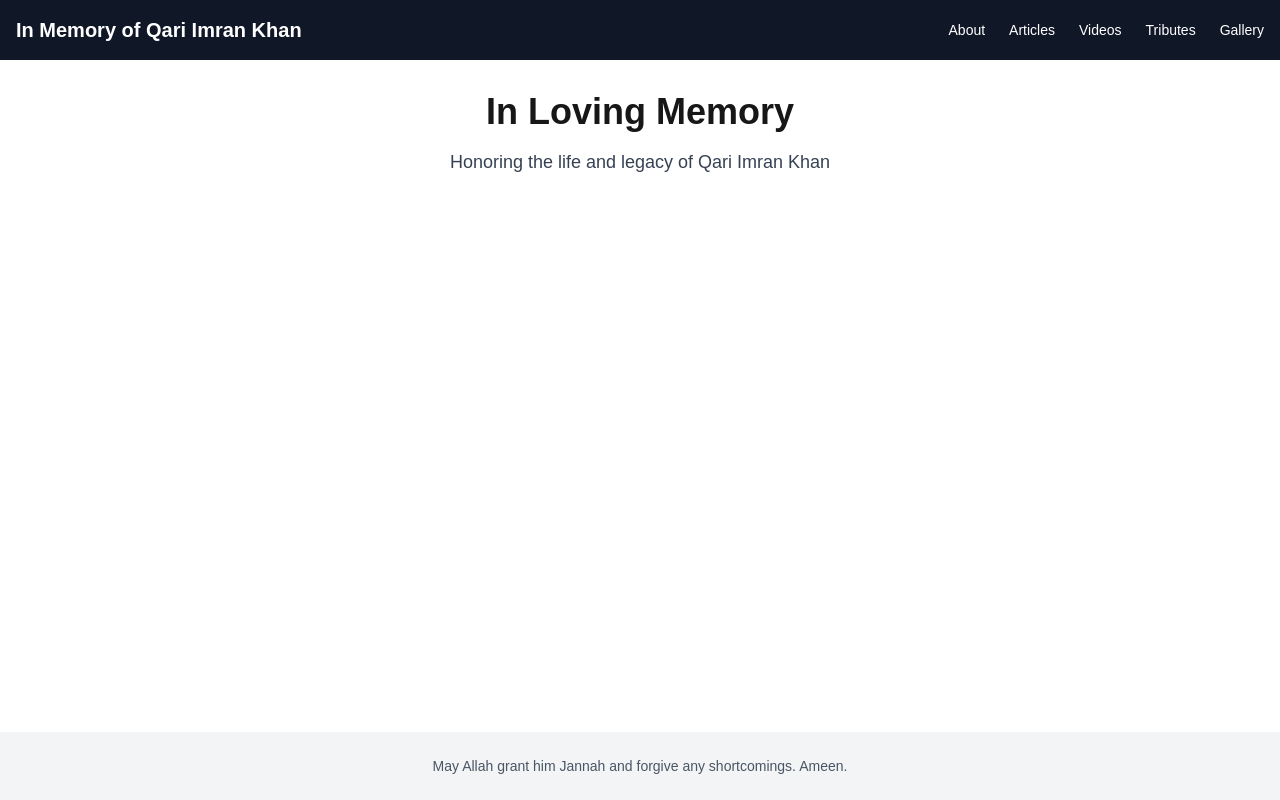
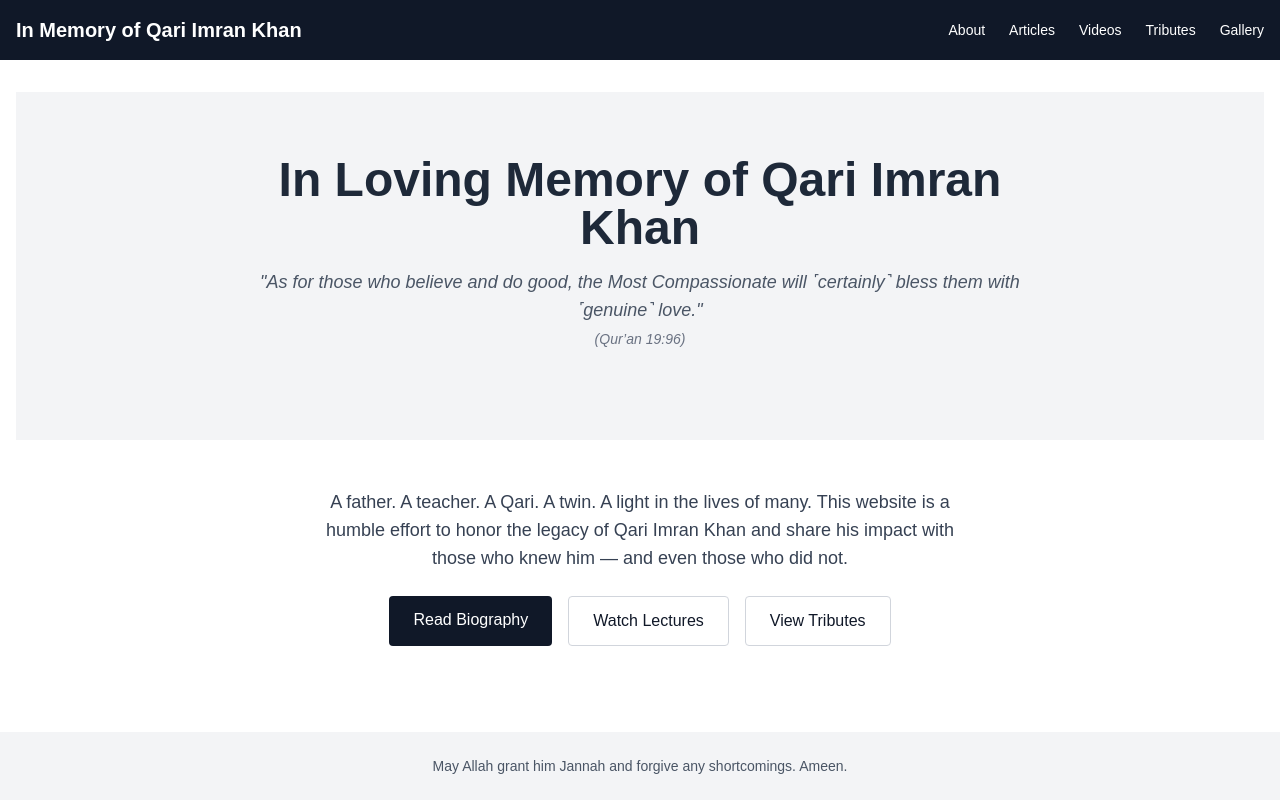
Before and after one commit to anasazeemi/Qari-Imran, a Next.js app: page / in a window 1280 px wide. Built offline with nearby package versions, Linux system fonts and the light colour scheme.

Commit message:
Polishing landing page - WIP

```diff
--- a/pages/index.tsx
+++ b/pages/index.tsx
@@ -1,10 +1,41 @@
+import Link from 'next/link';
+
 export default function Home() {
   return (
     <div className="text-center">
-      <h1 className="text-3xl sm:text-4xl font-bold mb-4">In Loving Memory</h1>
-      <p className="text-base sm:text-lg text-gray-700">
-        Honoring the life and legacy of Qari Imran Khan
-      </p>
+      {/* Hero Section */}
+      <section className="bg-gray-100 py-16 px-4">
+        <div className="max-w-3xl mx-auto">
+          <h1 className="text-4xl sm:text-5xl font-bold text-gray-800 mb-4">
+            In Loving Memory of Qari Imran Khan
+          </h1>
+          <p className="text-lg text-gray-600 italic mb-6">
+            "As for those who believe and do good, the Most Compassionate will ˹certainly˺ bless them with ˹genuine˺ love." <br />
+            <span className="text-sm text-gray-500">(Qur’an 19:96)</span>
+          </p>
+        </div>
+      </section>
+
+      {/* Intro Section */}
+      <section className="py-12 px-4">
+        <div className="max-w-2xl mx-auto text-center">
+          <p className="text-gray-700 text-lg mb-6">
+            A father. A teacher. A Qari. A twin. A light in the lives of many. This website is a humble effort to honor the legacy of Qari Imran Khan and share his impact with those who knew him — and even those who did not.
+          </p>
+
+          <div className="flex flex-col sm:flex-row gap-4 justify-center">
+            <Link href="/about" className="bg-gray-900 text-white px-6 py-3 rounded hover:bg-gray-800 transition">
+              Read Biography
+            </Link>
+            <Link href="/videos" className="bg-white text-gray-900 border border-gray-300 px-6 py-3 rounded hover:bg-gray-100 transition">
+              Watch Lectures
+            </Link>
+            <Link href="/tributes" className="bg-white text-gray-900 border border-gray-300 px-6 py-3 rounded hover:bg-gray-100 transition">
+              View Tributes
+            </Link>
+          </div>
+        </div>
+      </section>
     </div>
   );
 }
```
